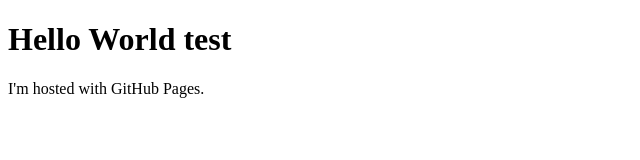
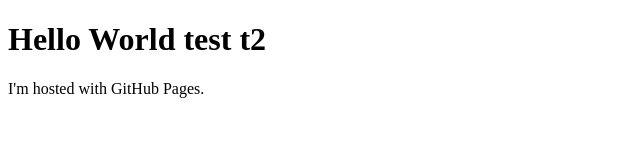
Before and after one commit to tarikgit/tarikgit.github.io, a plain HTML site: page index.html in a window 1280 px wide. Shown: the full height of the page, 0-640 px from the left. Drawn offline with Linux system fonts and the light colour scheme.

Commit message:
Initial commit

```diff
--- a/index.html
+++ b/index.html
@@ -1,7 +1,7 @@
 <!DOCTYPE html>
 <html>
 <body>
-<h1>Hello World test </h1>
+<h1>Hello World test t2 </h1>
 <p>I'm hosted with GitHub Pages.</p>
 </body>
 </html>
```
